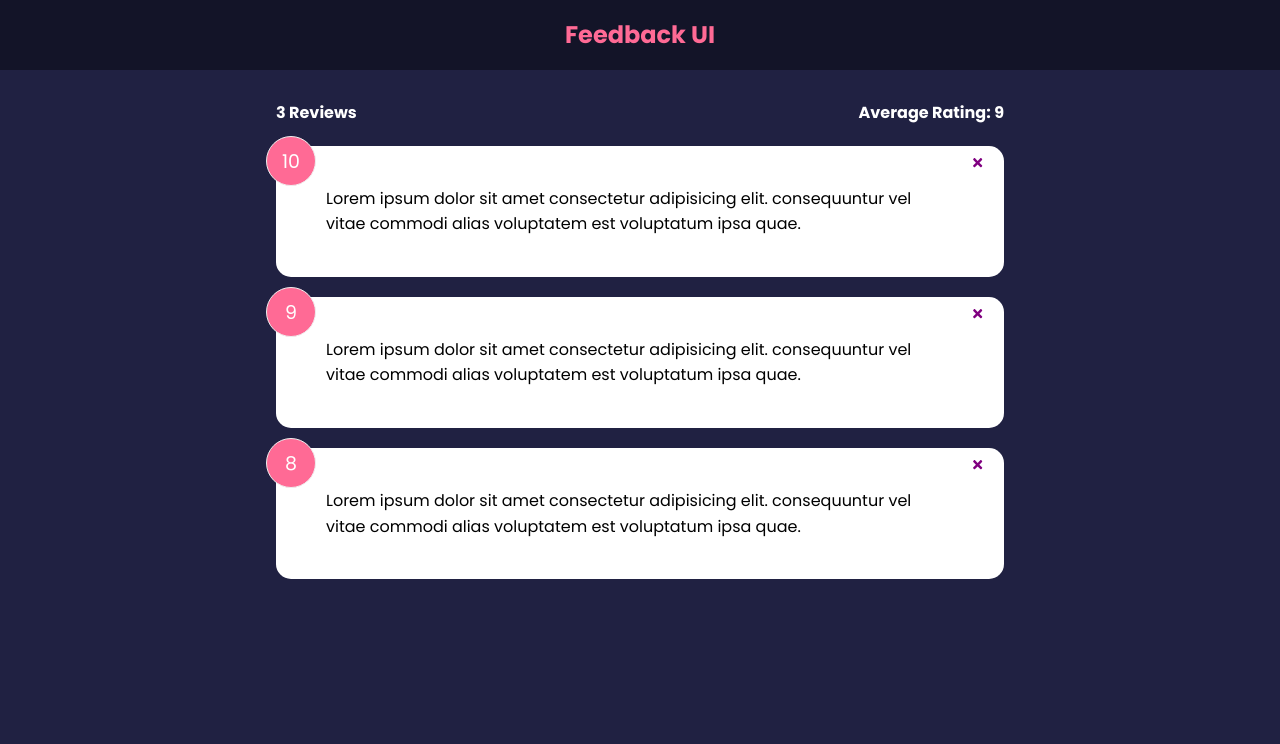
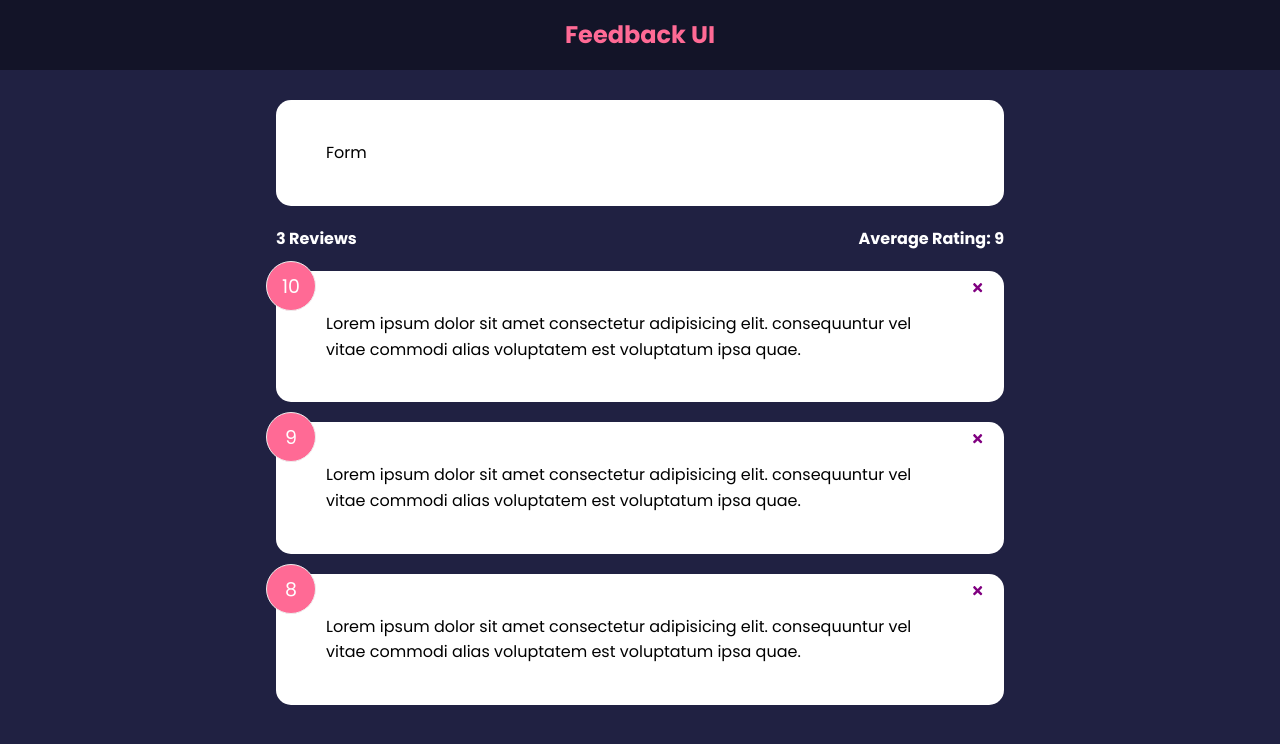
Before and after one commit to Harshak-1744/Feedback_UI, a React (Create React App) app: page / in a window 1280 px wide. Shown: the top 744 px of the page. Built offline with nearby package versions, Linux system fonts and the light colour scheme.

Commit message:
modified:   src/App.js 	new file:   src/components/FeedbackForm.jsx 	modified:   src/components/shared/Card.js

```diff
--- a/src/App.js
+++ b/src/App.js
@@ -3,6 +3,7 @@ import Header from './components/Header';
 import FeedbackData   from './data/FeedbackData'
 import FeedbackList from './components/FeedbackList';
 import FeedbackStats from './components/FeedbackStats';
+import FeedbackForm from './components/FeedbackForm';
 
 function App() {
 
@@ -21,6 +22,7 @@ function App() {
   <>
     <Header />
     <div className='container'>
+      <FeedbackForm />
       <FeedbackStats feedback={feedback} />
       <FeedbackList  feedback= {feedback} handleDelete={deleteFeedback}/>
     </div>
--- /dev/null
+++ b/src/components/FeedbackForm.jsx
@@ -0,0 +1,9 @@
+import Card from './shared/Card'
+
+export default function FeedbackForm() {
+  return (
+    <Card>
+        Form
+    </Card>
+  )
+}
--- a/src/components/shared/Card.js
+++ b/src/components/shared/Card.js
@@ -14,7 +14,7 @@ function Card({children, reverse }) {
 
 
 Card.defaultProps = {
-    reverse: false,
+    reverse: true,
 }
 
 
```
